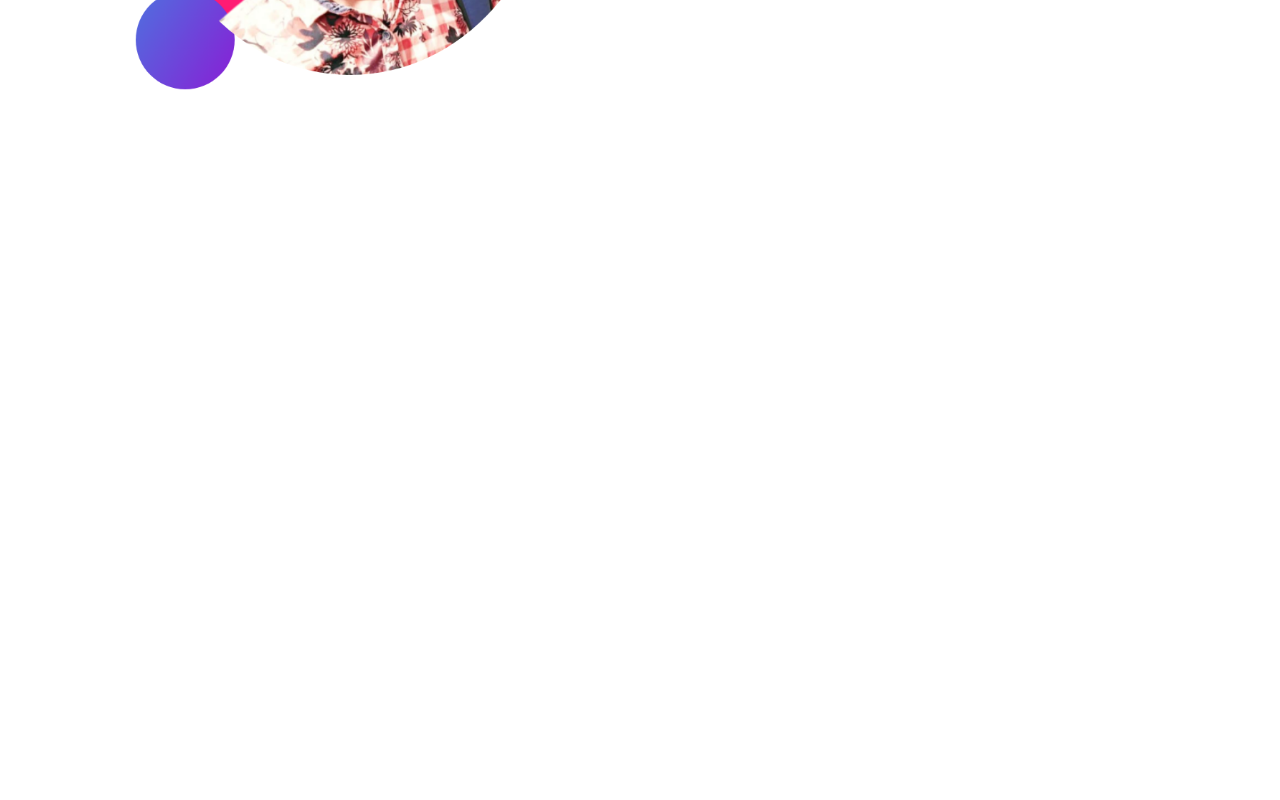
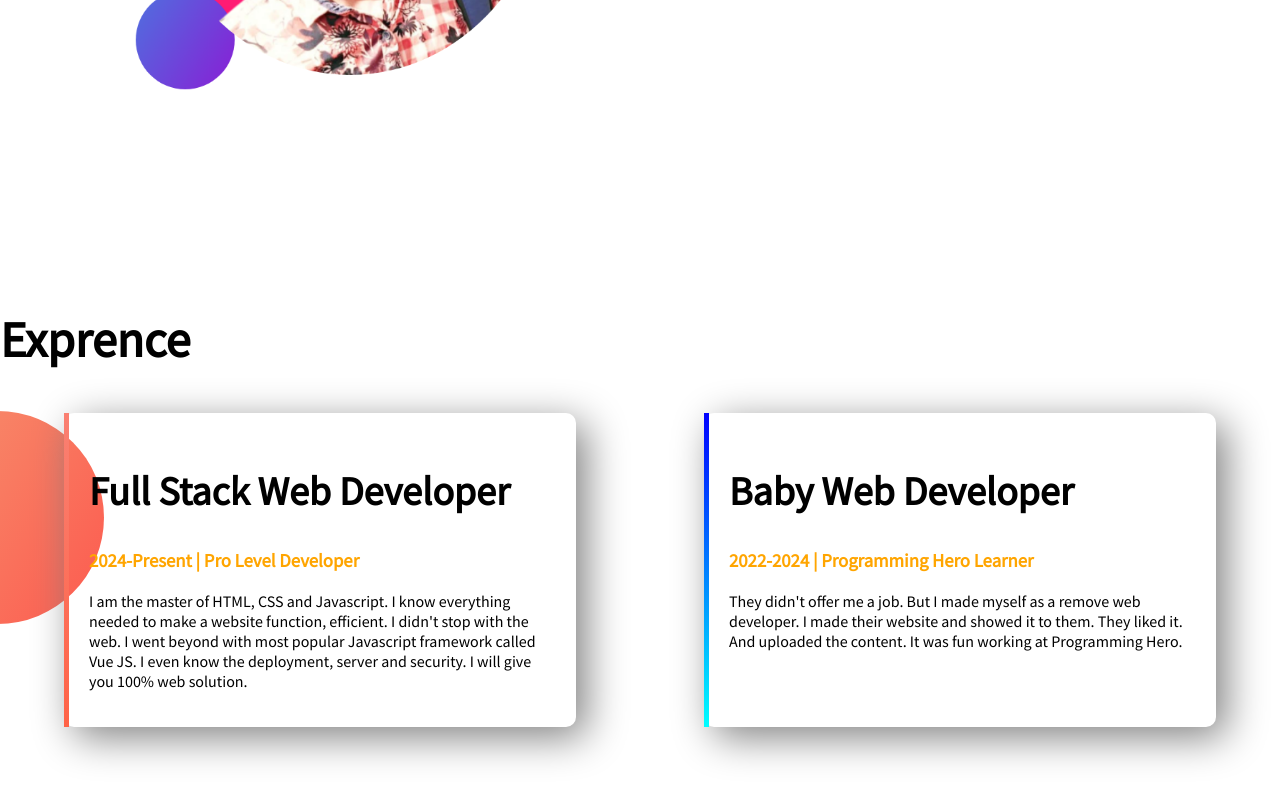
Before and after one commit to wahid71299/developer-frotpolio, a plain HTML site: page index.html in a window 1280 px wide. Shown: the part 1256-2056 px from the top of the page. Before the commit the page ends 1564 px from the top, so only its background shows below. Drawn offline with Linux system fonts and the light colour scheme; a web font is replaced by a local one.

Commit message:
complete

```diff
--- a/index.html
+++ b/index.html
@@ -16,10 +16,9 @@
 </head>
 
 <body>
-    <section class="top">
-        <div class="pori">
-            <h1>wellcome to</h1>
-            <h1><span class="wahid">Abdul wahid</span> world</h1>
+    <section class="top flexible-continar">
+        <div class="half-width">
+            <h1>Wellcome to <span class="wahid">md wahid </span>world</h1>
             <h3>Build Climber and Train Stopper</h3>
             <p>You might saw me jumping, climbing buildings, and stopping trains. But nobody pays me a dime for that
                 work.
@@ -28,13 +27,15 @@
                 Hero.</p>
             <a class="linkedin" target="-blank" href="https://www.linkedin.com/feed/?trk=404_page">hire me</a>
         </div>
-        <div class="pori"><img src="my-bg.png"></div>
+        <div class="half-width">
+            <img src="my-bg.png">
+        </div>
     </section>
-    <section class="dream-big2">
-        <div class="pori">
+    <section class="dream-big2 flexible-continar">
+        <div class="half-width">
             <img src="my-bg2.png" alt="" srcset="">
         </div>
-        <div class="pori">
+        <div class="half-width">
             <h1>Dream Big</h1>
             <h3>Become a web developer</h3>
             <p>I already learned the basic HTML and CSS. I can build any simple website. I can even teach my grandma how
@@ -42,6 +43,30 @@
             <a class="linkedin" target="-blank" href="">DOWNLOAD RESUME</a>
         </div>
     </section>
+    <section class="last">
+        <h1>Exprence</h1>
+        <div class="flexible-continar">
+            <div class="Exprences- last-second-pera">
+                <h2>Full Stack Web Developer</h2>
+                <h3 class="wahid">2024-Present | Pro Level Developer</h3>
+                <p>
+                    I am the master of HTML, CSS and Javascript. I know everything needed to make a website function,
+                    efficient. I didn't stop with the web. I went beyond with most popular Javascript framework called
+                    Vue
+                    JS. I even know the deployment, server and security. I will give you 100% web solution.
+                </p>
+            </div>
+            <div class="Exprences- last-pera">
+                <h2>Baby Web Developer</h2>
+                <h3 class="wahid">2022-2024 | Programming Hero Learner</h3>
+                <p>
+                    They didn't offer me a job. But I made myself as a remove web developer. I made their website and
+                    showed
+                    it to them. They liked it. And uploaded the content. It was fun working at Programming Hero.
+                </p>
+            </div>
+        </div>
+    </section>
 </body>
 
 </html>
--- a/style.css
+++ b/style.css
@@ -15,17 +15,18 @@ h1 {
     color: orange;
 }
 
-section {
+.flexible-continar {
     display: flex;
     margin-bottom: 150px;
 }
 
-.pori {
+.half-width {
+
     width: 50%;
     padding: 5%;
 }
 
-.pori img {
+.half-width img {
     width: 100%;
 }
 
@@ -48,3 +49,39 @@ section {
     background-repeat: no-repeat;
     background-position: right;
 }
+
+.last {
+    background-image: url(images/exp-bg.png);
+}
+
+.Exprences- {
+    width: 40%;
+    margin-left: 5%;
+    margin-right: 5%;
+    padding: 20px;
+    border-radius: 10px;
+    box-shadow: 10px 10px 40px gray;
+
+}
+
+h2 {
+    font-size: 40px;
+}
+
+.last {
+    background-image: url(images/exp-bg.png);
+    background-repeat: no-repeat;
+    background-position: left;
+}
+
+.last-second-pera {
+    border-left: 5px solid;
+    border-image: linear-gradient(salmon, tomato);
+    border-image-slice: 1;
+}
+
+.last-pera {
+    border-left: 5px solid;
+    border-image: linear-gradient(blue, cyan);
+    border-image-slice: 1;
+}
```
Also changed, not shown: images/jhankar.png (deleted), images/jhankar2.png (deleted), 4 other files.
